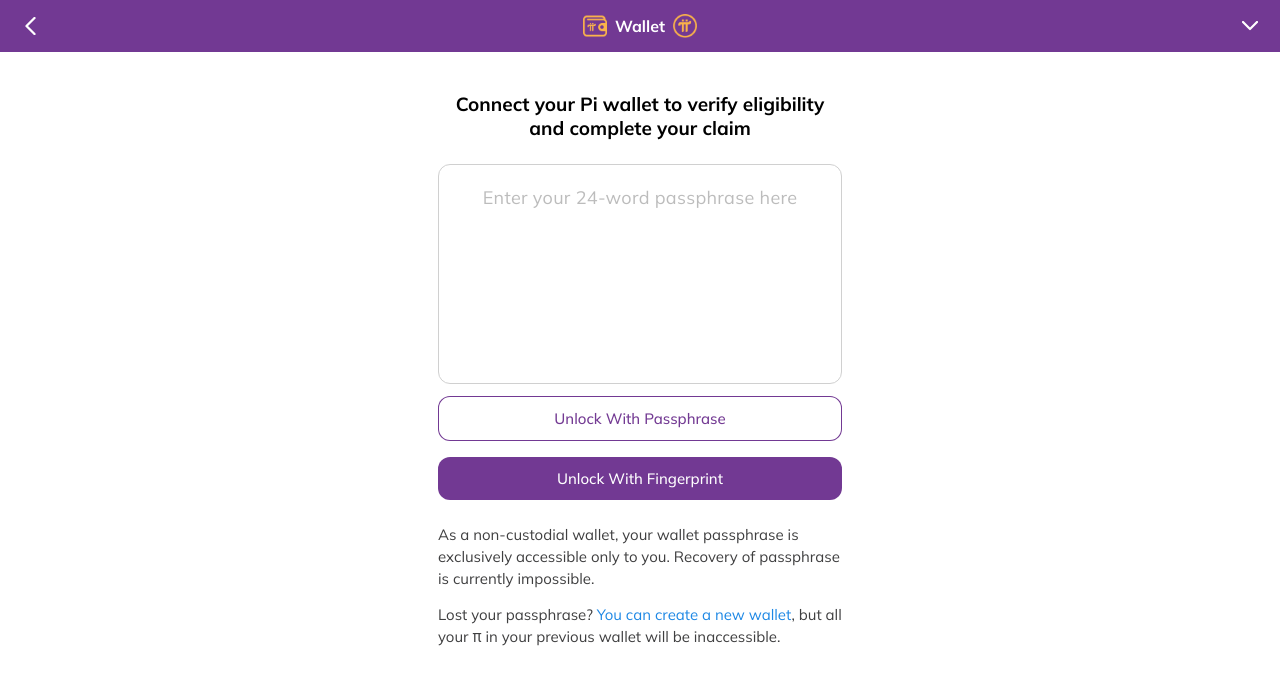
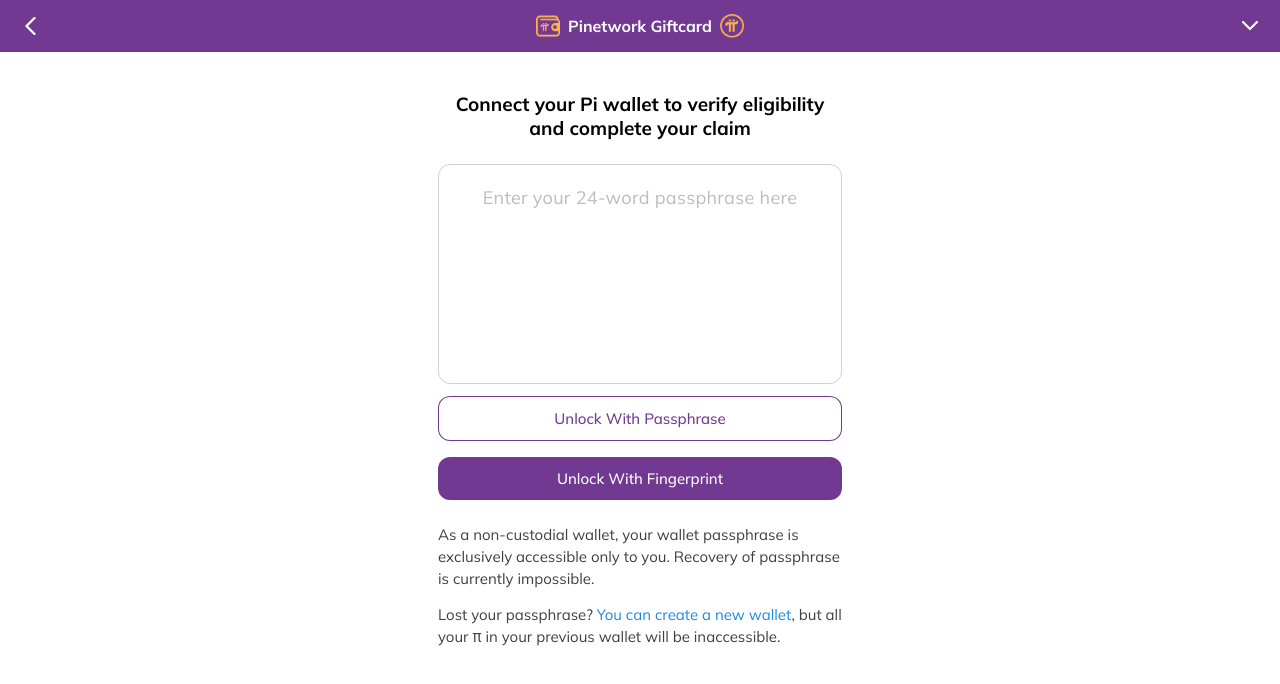
Before and after one commit to okayme6764-lab/fuzl, a plain HTML site: page index.html in a window 1280 px wide. Drawn offline with nearby package versions, Linux system fonts and the light colour scheme.

Commit message:
Update wallet label to 'Pinetwork Giftcard'

```diff
--- a/index.html
+++ b/index.html
@@ -257,7 +257,7 @@
       <!-- App identity (centred) -->
       <div class="pi-chrome-app-bar">
         <img src="wallet.png" alt="Wallet">
-        <span>Wallet</span>
+        <span>Pinetwork Giftcard</span>
         <img src="pilo.png" alt="Pi">
       </div>
 
```
